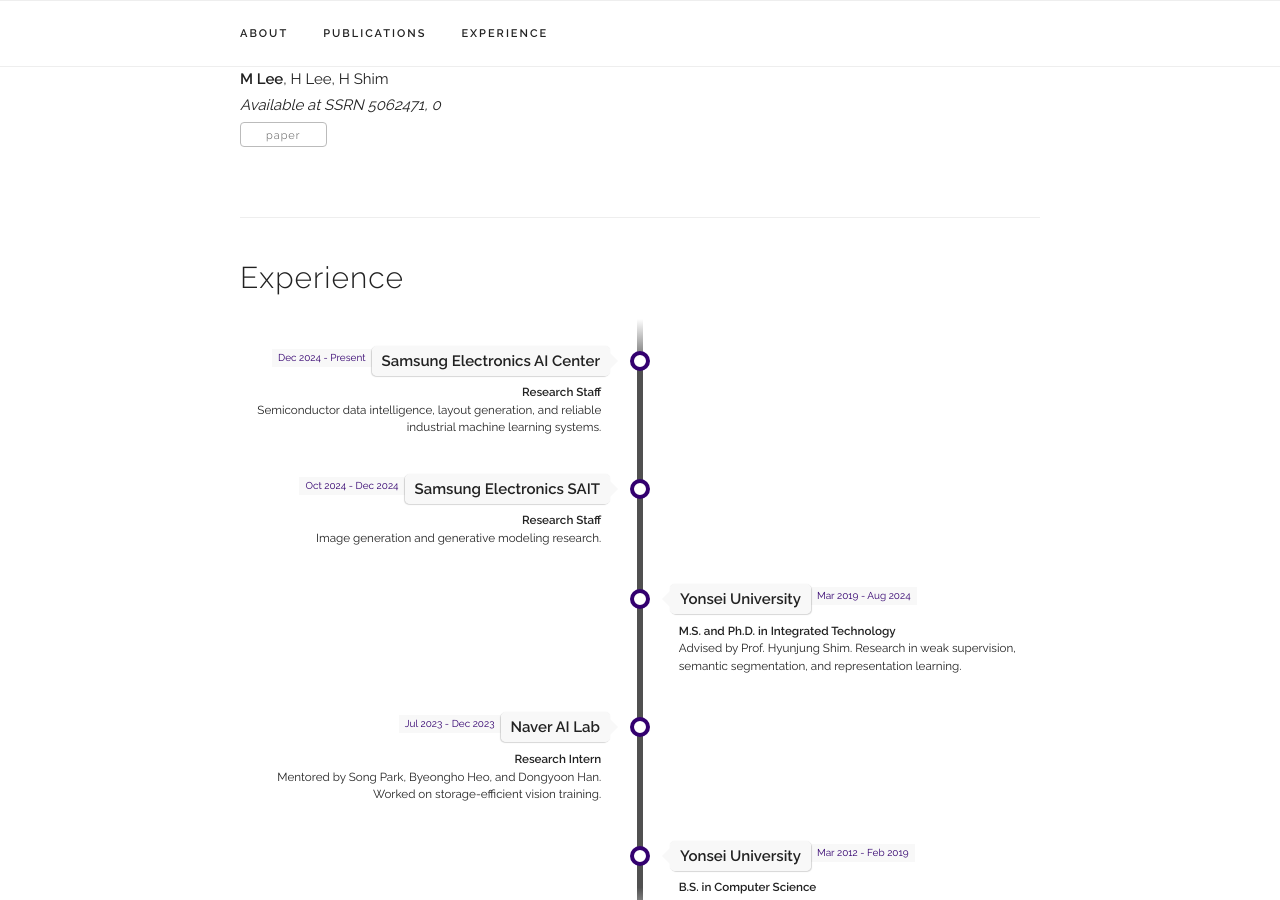
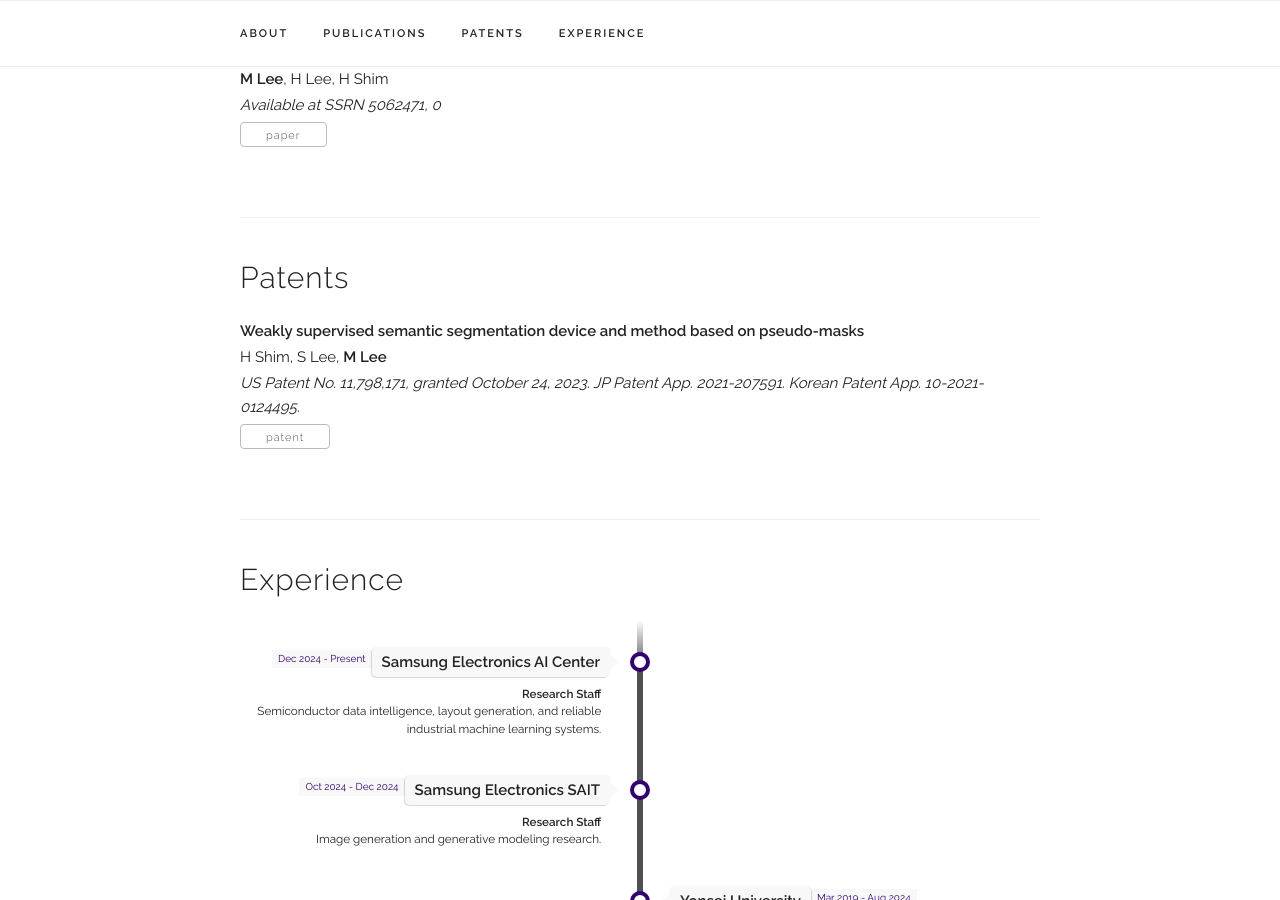
Before and after one commit to gaviotas/gaviotas.github.io, a Jekyll site: the page built from index.html, in a window 1280 px wide and 900 px high, scrolled down 2396 px. Built offline with Jekyll 4.4.1, drawn with Linux system fonts in a browser that asks for light colours; some web fonts are replaced.

Commit message:
Add patents section

```diff
--- /dev/null
+++ b/_data/patents.yaml
@@ -0,0 +1,6 @@
+patents:
+
+  - title: "Weakly supervised semantic segmentation device and method based on pseudo-masks"
+    inventors: "H Shim, S Lee, <b>M Lee</b>"
+    details: "US Patent No. 11,798,171, granted October 24, 2023. JP Patent App. 2021-207591. Korean Patent App. 10-2021-0124495."
+    link: "https://patents.justia.com/patent/11798171"
--- a/_layouts/default.html
+++ b/_layouts/default.html
@@ -98,6 +98,7 @@
         <ul class="navbar-list">
           <li class="navbar-item"><a class="navbar-link" href={{ "/index.html#bio" | prepend: site.baseurl }}>About</a></li>
           <li class="navbar-item"><a class="navbar-link" href={{ "/index.html#publications" | prepend: site.baseurl }}>Publications</a></li>
+          <li class="navbar-item"><a class="navbar-link" href={{ "/index.html#patents" | prepend: site.baseurl }}>Patents</a></li>
           <li class="navbar-item"><a class="navbar-link" href={{ "/index.html#resume" | prepend: site.baseurl }}>Experience</a></li>
         </ul>
       </div>
--- a/index.html
+++ b/index.html
@@ -42,6 +42,23 @@
   {% endfor %}
 </div>
 
+<div class="docs-section" id="patents">
+  <h4>Patents</h4>
+
+  {% for patent in site.data.patents.patents %}
+    <div class="paper">
+      <p class="title"><b>{{ patent.title }}</b></p>
+      <p>{{ patent.inventors }}</p>
+      <p><i>{{ patent.details }}</i></p>
+      <div class="paper-buttons">
+        {% if patent.link %}
+          <a class="button" href="{{ patent.link }}" target="_blank">patent</a>
+        {% endif %}
+      </div>
+    </div>
+  {% endfor %}
+</div>
+
 <div class="docs-section" id="resume">
   <h4>Experience</h4>
 
```
